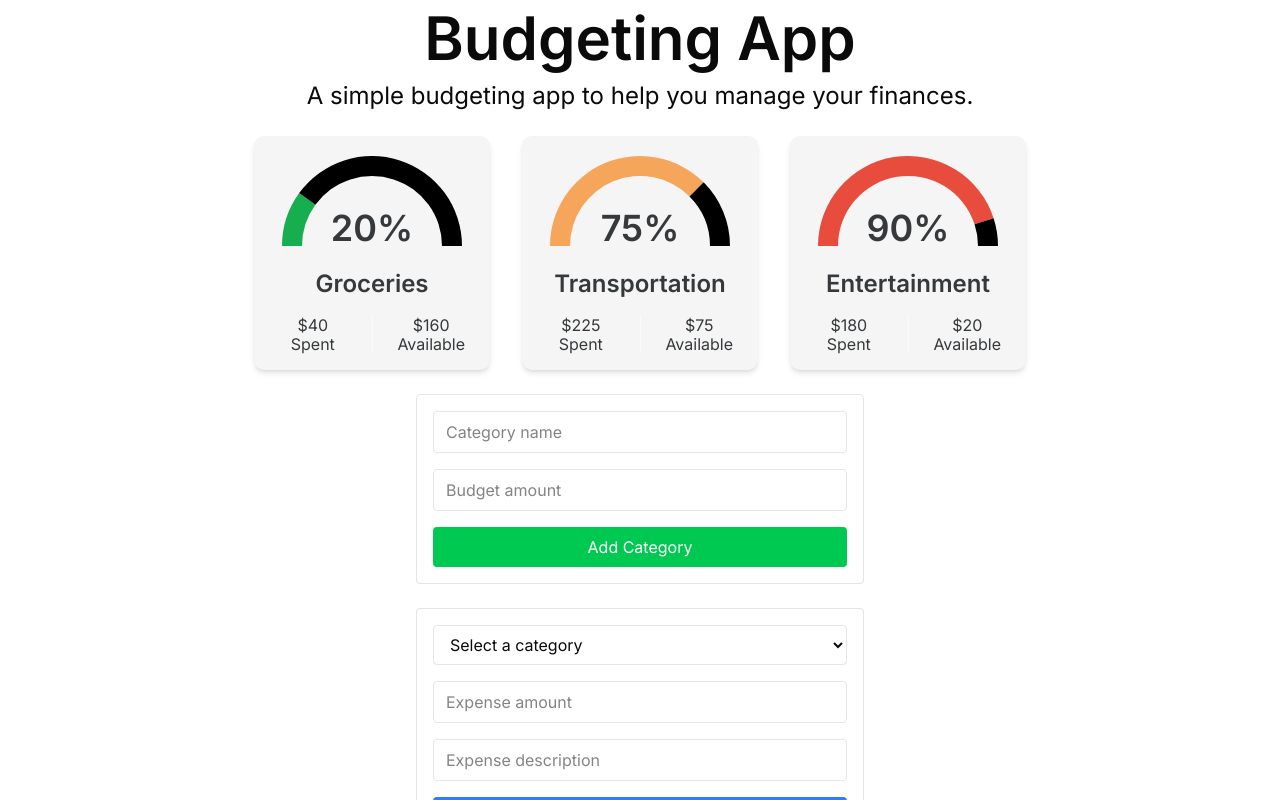
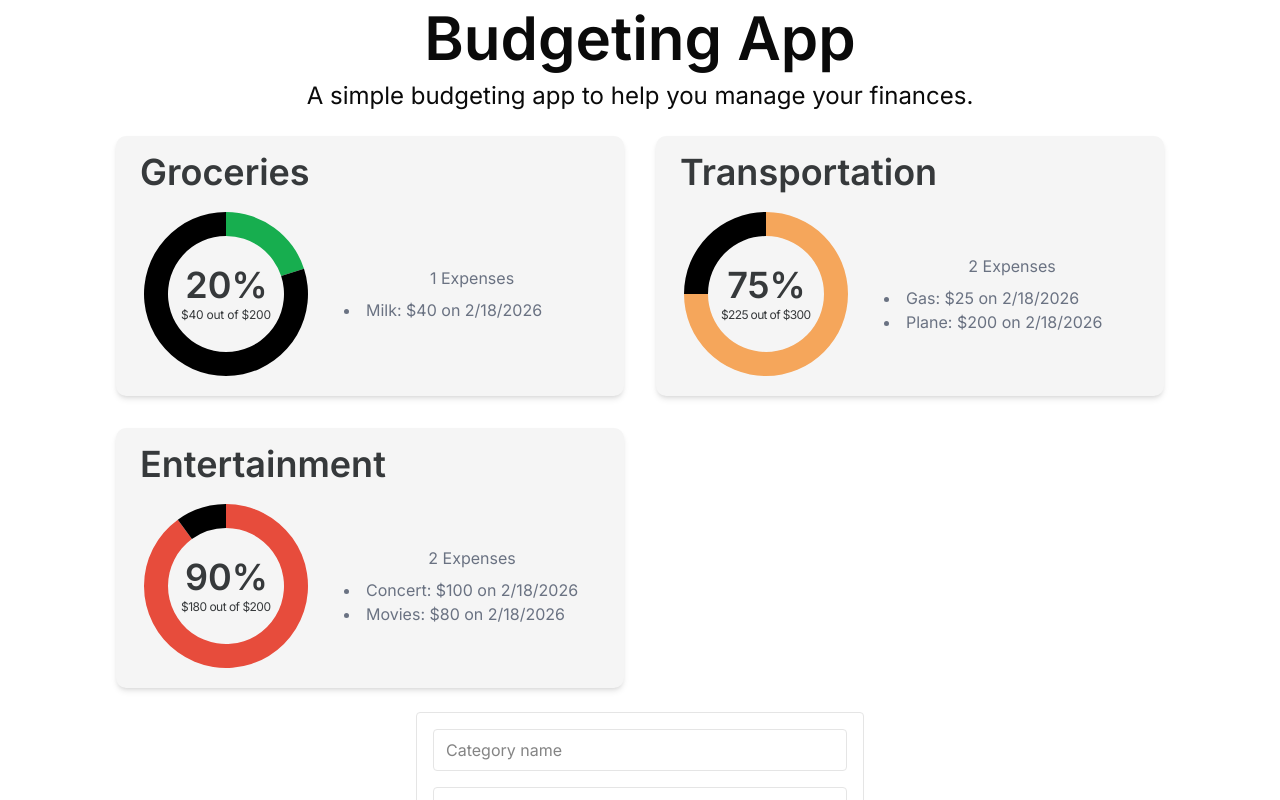
Before and after one commit to MiniMinstrel/budgetingApp, a Next.js app: page / in a window 1280 px wide. Shown: the top 800 px of the page. Built offline with nearby package versions, Linux system fonts and the light colour scheme.

Commit message:
updated widget

```diff
--- a/app/page.tsx
+++ b/app/page.tsx
@@ -30,12 +30,12 @@ export default function Home() {
 
   return (
     <div className="flex flex-col items-center justify-center min-h-screen py-2">
-      <div className="flex flex-col items-center justify-center flex-1 px-20 text-center">
+      <div className="flex flex-col items-center justify-center flex-1 px-10 text-center">
         <h1 className="text-6xl font-bold">Budgeting App</h1>
         <p className="mt-3 text-2xl">
           A simple budgeting app to help you manage your finances.
         </p>
-        <div className="mt-6 grid grid-cols-1 md:grid-cols-2 lg:grid-cols-3 gap-8">
+        <div className="mt-6 grid md:grid-cols-1 lg:grid-cols-2 gap-8">
           {categories.map((category, index) => (
             <CategoryBlock key={index} category={category} />
           ))}
--- a/src/components/Category/CategoryBlock.tsx
+++ b/src/components/Category/CategoryBlock.tsx
@@ -11,24 +11,35 @@ export default function CategoryBlock({ category }: { category: Category }) {
 
   if (!isLoaded) return null;
   return (
-    <div className="p-4 flex flex-col bg-[#F5F5F5] text-[#36393B] rounded-lg shadow-md items-center justify-center size-fit">
-      <RadialChart
-        spent={category.getAmountSpent()}
-        remaining={category.getRemainingBudget()}
-      />
-      <h2 className="text-2xl font-bold">{category.getName()}</h2>
-      <div className="flex flex-row mt-4 w-full">
-        <p className="leading-[1.2] w-1/2">
-          ${category.getAmountSpent()}
-          <br />
-          Spent
-        </p>
-        <div className="w-px bg-background/50 mx-4" />
-        <p className="leading-[1.2] w-1/2">
-          ${category.getRemainingBudget()}
-          <br />
-          Available
-        </p>
+    <div className="flex flex-col justify-around p-6 pt-4 pb-8 bg-[#F5F5F5] text-[#36393B] rounded-lg shadow-md items-center md:items-start gap-8">
+      <h1 className="text-4xl font-bold">{category.getName()}</h1>
+      <div className="flex flex-col md:flex-row items-center gap-2 md:gap-8 min-w-full justify-around">
+        <div>
+          <RadialChart
+            spent={category.getAmountSpent()}
+            remaining={category.getRemainingBudget()}
+          />
+        </div>
+        <div className="flex flex-col justify-center text-md w-fit text-gray-500 justify-self-start h-fit mt-8 md:mt-0 min-w-3xs max-w-3xs">
+          <div>{category.getExpenses().length} Expenses</div>
+          <div>
+            {category.getExpenses().length > 0 && (
+              <ul className="mt-2 list-disc text-left list-inside w-fit">
+                {category
+                  .getExpenses()
+                  .reverse()
+                  .slice(0, 2)
+                  .map((expense, index) => (
+                    <li key={index}>
+                      {expense.description}: ${expense.amount} on{" "}
+                      {expense.date.toLocaleDateString()}
+                    </li>
+                  ))}
+                {category.getExpenses().length > 2 && <li>...</li>}
+              </ul>
+            )}
+          </div>
+        </div>
       </div>
     </div>
   );
--- a/src/components/Category/RadialChart/RadialChart.tsx
+++ b/src/components/Category/RadialChart/RadialChart.tsx
@@ -52,7 +52,7 @@ export function RadialChart({
       ]);
       return;
     } else {
-      setAnimatedData([{ spent: 100, remaining: 100 }]);
+      setAnimatedData([{ spent: 0, remaining: 100 }]);
 
       const timeout = setTimeout(() => {
         setAnimatedData([
@@ -71,12 +71,12 @@ export function RadialChart({
   return (
     <ChartContainer
       config={chartConfig}
-      className="w-75 h-75 -mt-14 -mb-32 -mx-12">
+      className="w-75 h-75 -mt-20 -mb-20 -mx-16">
       <RadialBarChart
         data={animatedData}
-        startAngle={180}
-        endAngle={0}
-        innerRadius={80}
+        startAngle={90}
+        endAngle={-270}
+        innerRadius={70}
         outerRadius={130}>
         <PolarRadiusAxis tick={false} tickLine={false} axisLine={false}>
           <Label
@@ -85,10 +85,17 @@ export function RadialChart({
                 return (
                   <text x={viewBox.cx} y={viewBox.cy} textAnchor="middle">
                     <tspan
-                      x={viewBox.cx}
-                      y={(viewBox.cy || 0) - 5}
+                      x={(viewBox.cx || 0) + 5}
+                      y={(viewBox.cy || 0) + 4}
                       className="fill-[#36393B] text-4xl font-extrabold">
                       {percentageFormatter(spent / totalBudget)}{" "}
+                    </tspan>
+                    <tspan
+                      x={viewBox.cx}
+                      y={(viewBox.cy || 0) + 25}
+                      textLength={totalBudget < 100 ? "25%" : "30%"}
+                      className="fill-[#36393B] text-xs">
+                      ${spent} out of ${totalBudget}
                     </tspan>
                   </text>
                 );
--- a/src/objects/Category.ts
+++ b/src/objects/Category.ts
@@ -44,7 +44,7 @@ class Category {
     }
 
     addExpense(expense: Expense): void {
-        this.expenses.push(expense);
+        this.expenses.unshift(expense);
         this.amountSpent += expense.amount;
     }
 
```
